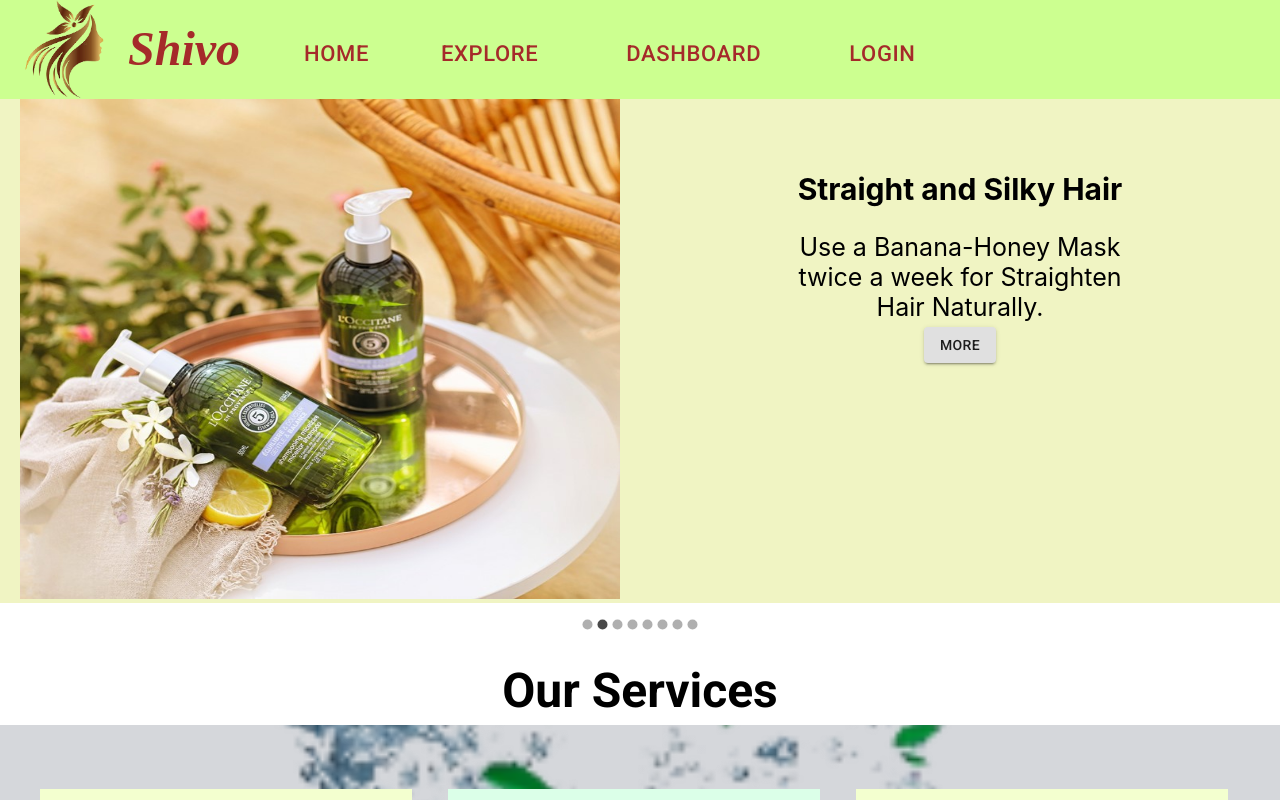
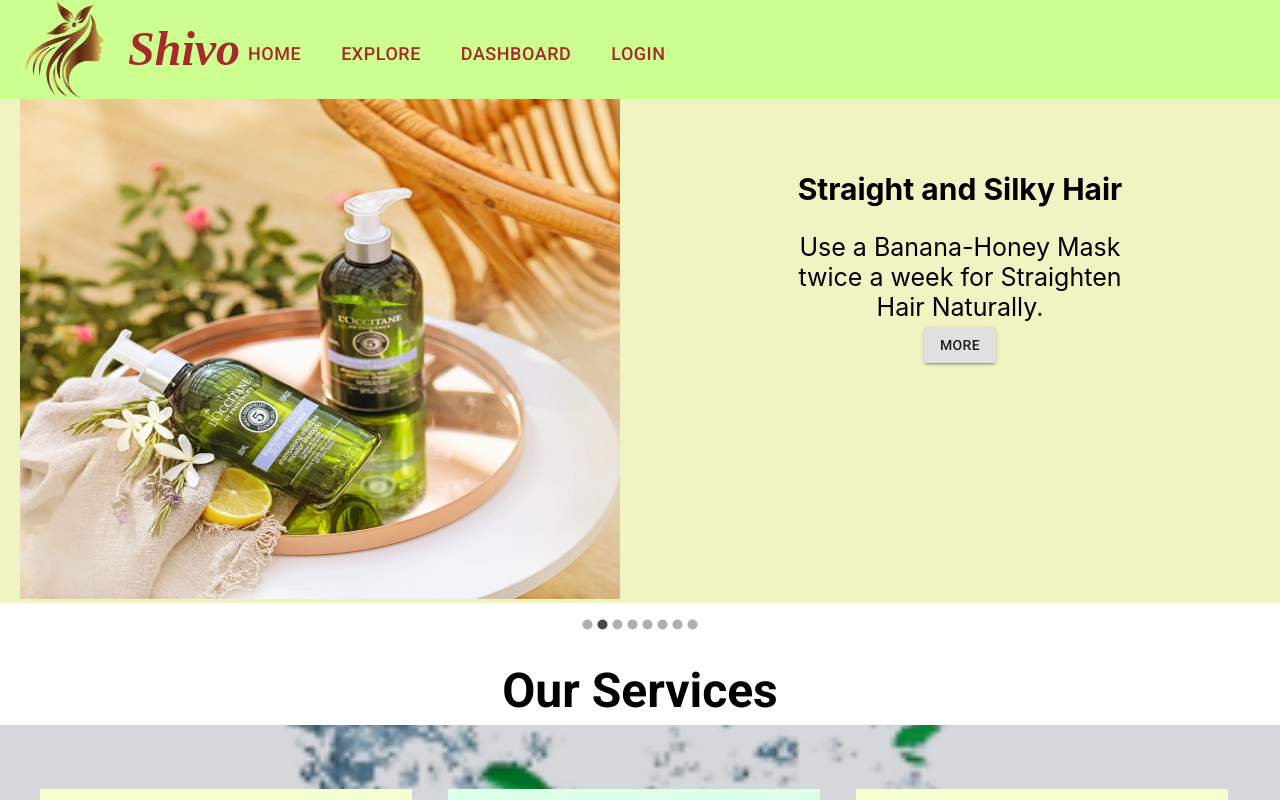
Before and after one commit to shanjidasultana/niche-website-client-side, a React (Create React App) app: page / in a window 1280 px wide. Shown: the top 800 px of the page. Built offline with nearby package versions, Linux system fonts and the light colour scheme; no server answers.

Commit message:
second commit

```diff
--- a/src/Pages/Login/Login/Login.js
+++ b/src/Pages/Login/Login/Login.js
@@ -26,8 +26,8 @@
     }
     const handleFormSubmit=e=>{
         loginUser(userData.email,userData.password,history,location)
+        setSuccess(true)
         e.preventDefault();
-        setSuccess(true)
     }
     const handleGoogleSignIn=()=>{
         signInWithGoogle(history,location)
@@ -71,7 +71,7 @@
                    </NavLink>
                    {isLoading && <CircularProgress/>}
                    {
-                       user.email && <Snackbar open={success} autoHideDuration={6000} onClose={handleClose}>
+                       success && <Snackbar open={success} autoHideDuration={6000} onClose={handleClose}>
                        <Alert onClose={handleClose} severity="success" sx={{ width: '100%' }}>
                        This is a success message!
                        </Alert>
--- a/src/Pages/Login/Register/Register.js
+++ b/src/Pages/Login/Register/Register.js
@@ -31,6 +31,8 @@
             }
             registerUser(userData.email,userData.password,userData.name,history)
             e.preventDefault();
+              setSuccess(true);
+
         }
 
         return (
--- a/src/Pages/Shared/Header/Header.js
+++ b/src/Pages/Shared/Header/Header.js
@@ -88,17 +88,17 @@
             :
             <Box className={classes2.sectionDesktop}>
                 <Link to="/" className={classes1.linkStyle} >
-                    <Button color="inherit"  sx={{mx:7,fontSize:"22px"}} >Home</Button>
+                    <Button color="inherit"  sx={{mr:3,fontSize:"18px"}} >Home</Button>
                 </Link>
                 <Link to="/explore" className={classes1.linkStyle}>
-                    <Button color="inherit" sx={{mr:9,fontSize:"22px"}} >Explore</Button>
+                    <Button color="inherit" sx={{mr:3,fontSize:"18px"}} >Explore</Button>
                 </Link>
                 <Link to="/dashboard" className={classes1.linkStyle}>
-                    <Button color="inherit"  sx={{mr:9,fontSize:"22px"}}>Dashboard</Button>
+                    <Button color="inherit"  sx={{mr:3,fontSize:"18px"}}>Dashboard</Button>
                 </Link>
                {
-                  user?.email? <Button color="inherit" onClick={logoutUser}  sx={{mr:9,fontSize:"20px",bgcolor:''}}>LOGOUT</Button>:<Link to="/login" className={classes1.linkStyle}>
-                  <Button color="inherit"  sx={{mr:9,fontSize:"22px"}}>LOGIN</Button>
+                  user?.email? <Button color="inherit" onClick={logoutUser}  sx={{mr:3,fontSize:"18px",bgcolor:''}}>LOGOUT</Button>:<Link to="/login" className={classes1.linkStyle}>
+                  <Button color="inherit"  sx={{mr:3,fontSize:"18px"}}>LOGIN</Button>
               </Link>
 
                }
```
Also changed, not shown: firebase.json (added), 1 other file (tests, documents, lock files or other folders).
